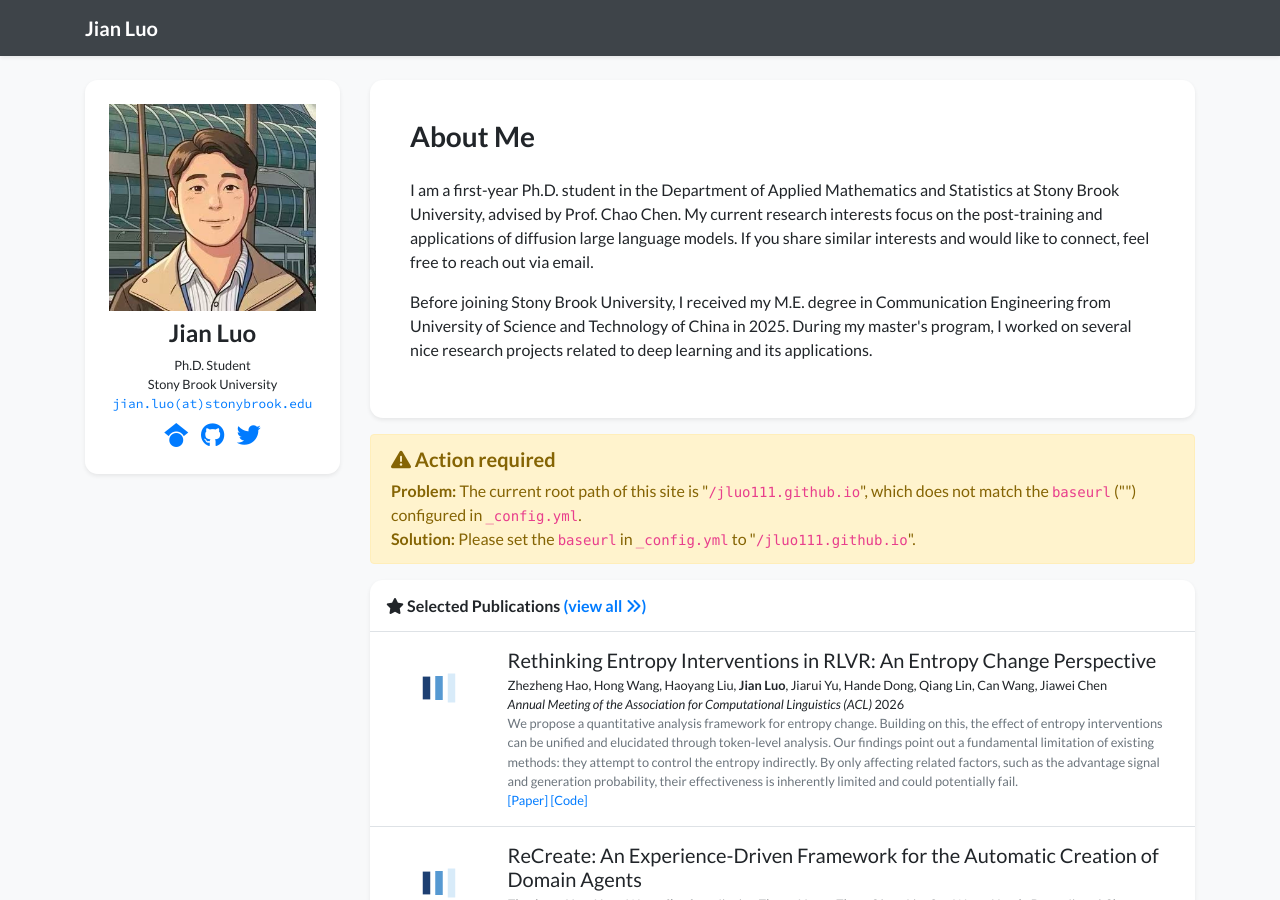
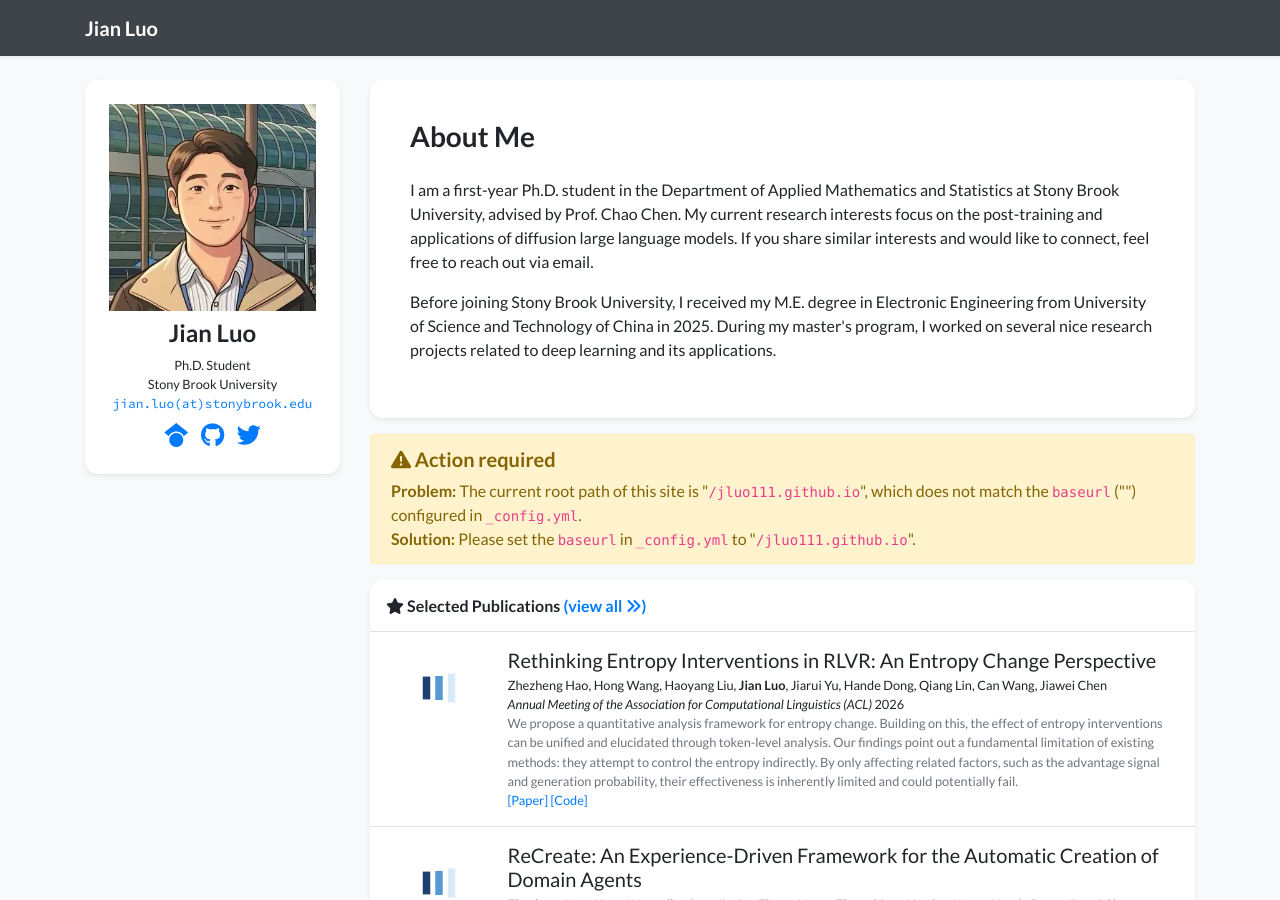
Before and after one commit to jluo111/jluo111.github.io, a Jekyll site: the page built from index.html, in a window 1280 px wide and 900 px high. Built offline with Jekyll 4.4.1, drawn with Linux system fonts in a browser that asks for light colours; nearby versions of some CDN libraries; a style sheet for code colours, icons or effects is not loaded.

Commit message:
Update profile.yml

```diff
--- a/_data/profile.yml
+++ b/_data/profile.yml
@@ -27,7 +27,7 @@ short_bio: >-
     If you share similar interests and would like to connect, feel free to reach out via email.
   </p>
   <p>
-    Before joining Stony Brook University, I received my M.E. degree in Communication Engineering from University of Science and Technology of China in 2025.
+    Before joining Stony Brook University, I received my M.E. degree in Electronic Engineering from University of Science and Technology of China in 2025.
     During my master's program, I worked on several nice research projects related to deep learning and its applications.
   </p>
 
```
